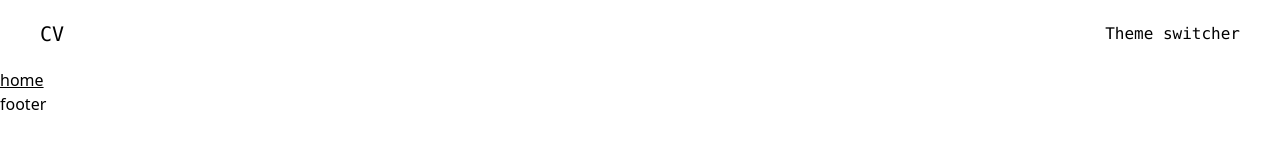
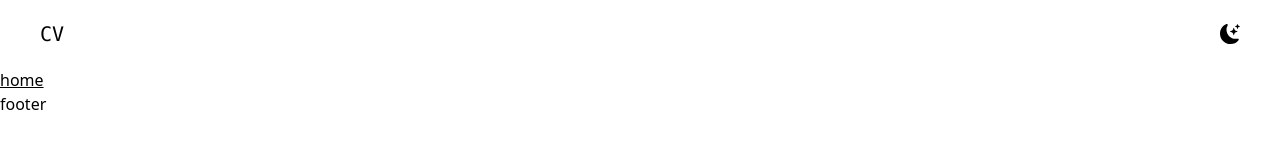
Before and after one commit to MalikSabirov/testing-bcc-resume-page, a React (Vite) app: page / in a window 1280 px wide. Shown: the top 160 px of the page. Built offline with nearby package versions, Linux system fonts and the light colour scheme.

Commit message:
add: ThemeToggler

```diff
--- a/src/modules/layouts/header/header.tsx
+++ b/src/modules/layouts/header/header.tsx
@@ -1,3 +1,4 @@
+import { ThemeToggler } from "@shared/components/theme-toggler/theme-toggler"
 import { PATHS_MAP } from "@shared/constants"
 import { NavLink } from "react-router-dom"
 
@@ -8,7 +9,7 @@ export const Header = () => {
         CV
       </NavLink>
 
-      <button>Theme switcher</button>
+      <ThemeToggler />
     </header>
   )
 }
--- /dev/null
+++ b/src/shared/components/theme-toggler/theme-toggler.tsx
@@ -0,0 +1,17 @@
+import { useTheme } from "@shared/context/theme-context"
+import { BiSun } from "react-icons/bi"
+import { BsFillMoonStarsFill } from "react-icons/bs"
+
+export const ThemeToggler = () => {
+  const { theme, toggleTheme } = useTheme()
+
+  return (
+    <button onClick={toggleTheme}>
+      {theme === "light" ? (
+        <BsFillMoonStarsFill className="h-5 w-5" />
+      ) : (
+        <BiSun className="h-5 w-5" />
+      )}
+    </button>
+  )
+}
```
